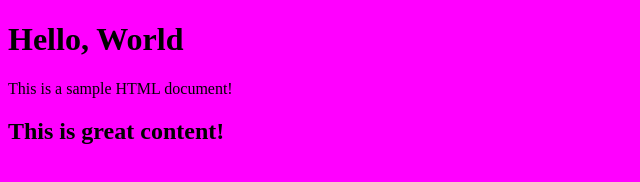
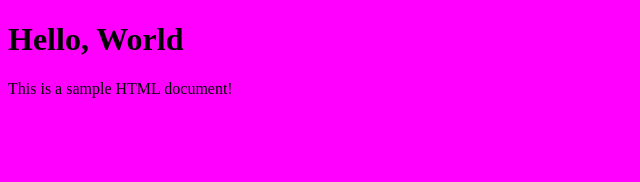
Before and after one commit to KrisJordan/git-demo, a plain HTML site: page index.html in a window 1280 px wide. Shown: the whole page, without its empty margins (0-640 px from the left). Drawn offline with Linux system fonts and the light colour scheme.

Commit message:
Revert "Add some great content"
This reverts commit 8ca80afcf44aa7927ba2e416b7dc86967ad586fe.

```diff
--- a/index.html
+++ b/index.html
@@ -10,6 +10,5 @@
 <body>
     <h1>Hello, World</h1>
     <p>This is a sample HTML document!</p>
-    <h2>This is great content!</h2>
 </body>
 </html>
```
